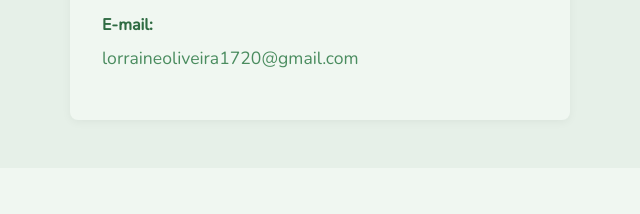
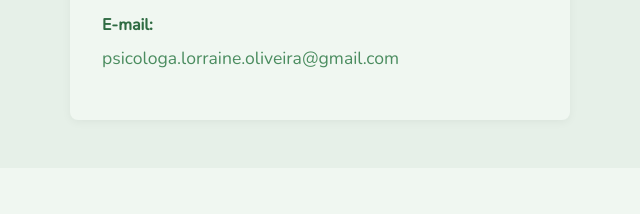
Before and after one commit to renatounai/psicologa_lorraine, a plain HTML site: page index.html in a window 1280 px wide. Shown: the part 2604-2818 px from the top of the page, 320-960 px from the left. Drawn offline with nearby package versions, Linux system fonts and the light colour scheme.

Commit message:
Update contact email in index.html

```diff
--- a/index.html
+++ b/index.html
@@ -123,7 +123,7 @@
                         </p>
                         <p class="contato__item">
                             <span class="contato__label">E-mail:</span>
-                            <a href="mailto:lorraineoliveira1720@gmail.com" class="contato__link">lorraineoliveira1720@gmail.com</a>
+                            <a href="mailto:psicologa.lorraine.oliveira@gmail.com" class="contato__link">psicologa.lorraine.oliveira@gmail.com</a>
                         </p>
                     </div>
                 </div>
```
